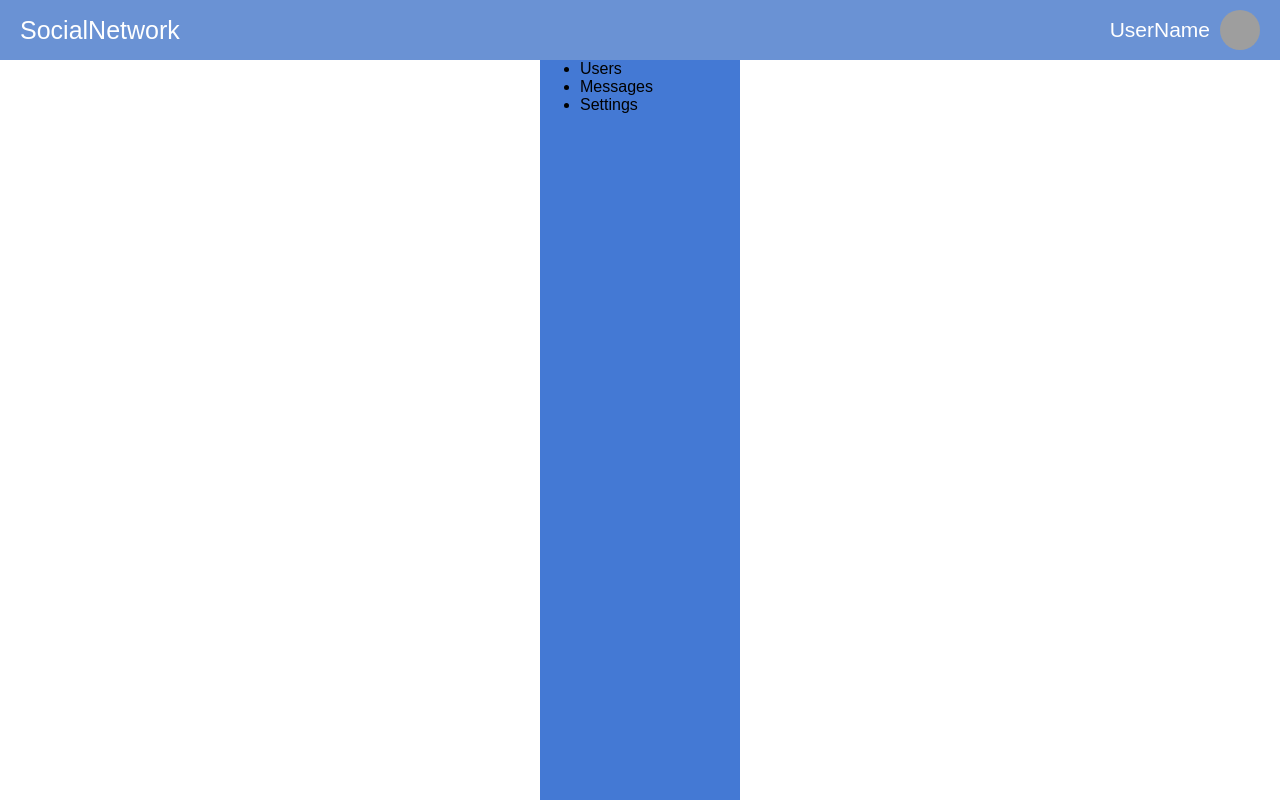
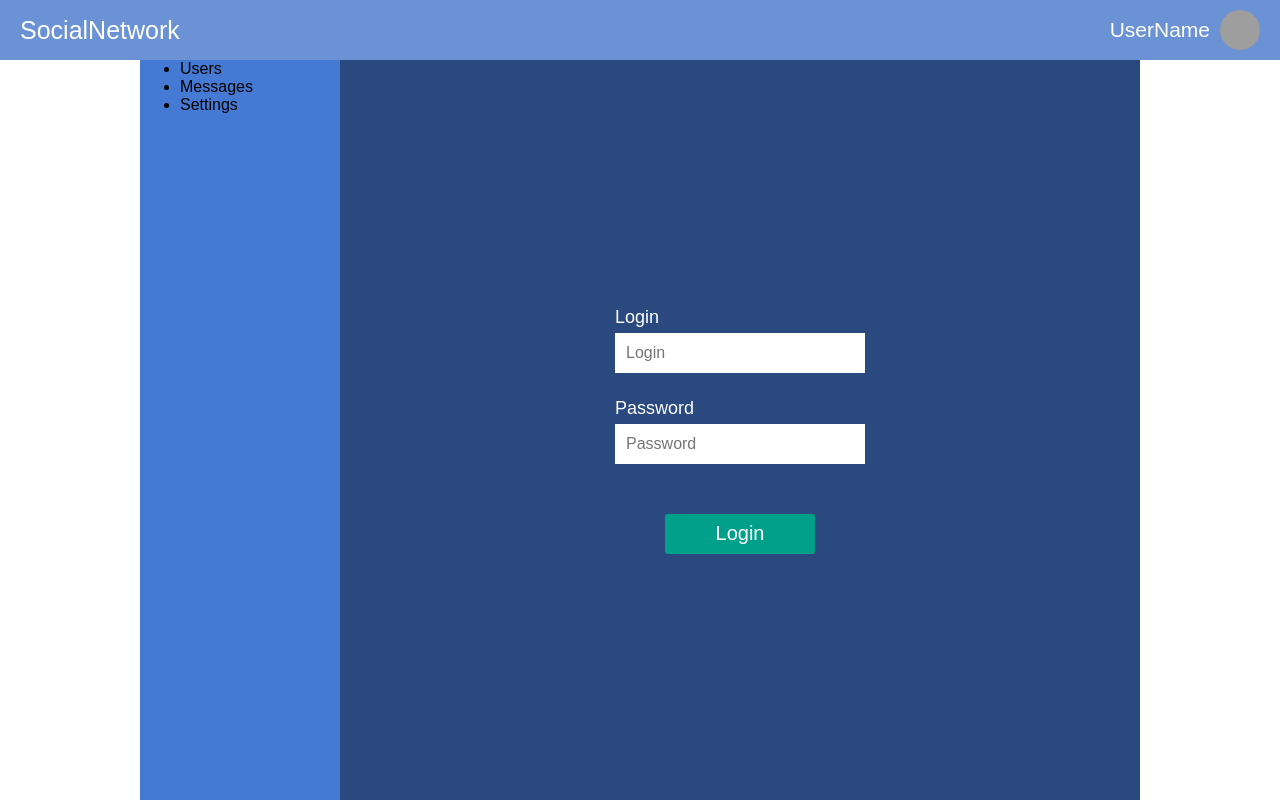
Before and after one commit to Arumyan/social-network, a React (Create React App) app: page /Login in a window 1280 px wide. Built offline with nearby package versions, Linux system fonts and the light colour scheme; grey boxes are pictures that could not be loaded.

Commit message:
add ui login

```diff
--- a/package.json
+++ b/package.json
@@ -35,5 +35,8 @@
       "last 1 firefox version",
       "last 1 safari version"
     ]
+  },
+  "devDependencies": {
+    "prettier": "^1.19.1"
   }
 }
--- a/src/App.js
+++ b/src/App.js
@@ -3,36 +3,43 @@ import './App.scss';
 
 import UsersList from './components/UsersList/UsersList';
 import Profile from './components/Profile/Profile';
+import Login from './components/Login/Login';
 
 import { Switch, Route } from 'react-router-dom';
 
 const App = () => {
   return (
     <div className='App'>
-      <header className="Header">
-        <div className="Logo">SocialNetwork</div>
-        <div className="User">
-          <span className="UserName">UserName</span>
-          <div className="Avatar">
-            <img src="https://specenergo.ru/sites/default/files/styles/mt_testimonial_image/public/2016-11/testimonial-4.jpg?itok=a7UblV6p" alt="Avatar"/>
+      <header className='Header'>
+        <div className='Logo'>SocialNetwork</div>
+        <div className='User'>
+          <span className='UserName'>UserName</span>
+          <div className='Avatar'>
+            <img
+              src='https://specenergo.ru/sites/default/files/styles/mt_testimonial_image/public/2016-11/testimonial-4.jpg?itok=a7UblV6p'
+              alt='Avatar'
+            />
           </div>
         </div>
       </header>
-      <div className="Content">
-        <nav className="Nav">
+      <div className='Content'>
+        <nav className='Nav'>
           <ul>
             <li>Users</li>
             <li>Messages</li>
             <li>Settings</li>
           </ul>
         </nav>
-        <main className="MainContent">
+        <main className='MainContent'>
           <Switch>
             <Route path='/' exact>
               <UsersList />
             </Route>
             <Route path='/profile/:userId'>
               <Profile />
+            </Route>
+            <Route path='/Login' exact>
+              <Login />
             </Route>
           </Switch>
         </main>
--- a/src/App.scss
+++ b/src/App.scss
@@ -43,6 +43,7 @@
 
   .Content {
     max-width: 1000px;
+    width: 100%;
     margin: 0 auto;
     flex: 1 1 auto;
     display: flex;
--- /dev/null
+++ b/src/components/Login/Login.js
@@ -0,0 +1,27 @@
+import React, {Component} from 'react'
+import classes from './Login.module.scss'
+
+class Login extends Component {
+  render() {
+    return (
+      <div className={classes.Login}>
+        <form className={classes.Form}>
+          <div className={classes.FormItem}>
+            <label htmlFor="">Login</label>
+            <input type="text" placeholder="Login"/>
+          </div>
+          <div className={classes.FormItem}>
+            <label htmlFor="">Password</label>
+            <input type="text" placeholder="Password"/>
+          </div>
+
+          <div className={classes.FormItemButton}>
+            <button>Login</button>
+          </div>
+        </form>
+      </div>
+    )
+  }
+}
+
+export default Login
--- /dev/null
+++ b/src/components/Login/Login.module.scss
@@ -0,0 +1,60 @@
+.Login {
+  flex: 1 1 auto;
+  height: 100%;
+  display: flex;
+  flex-direction: column;
+  justify-content: center;
+
+  .Form {
+    max-width: 250px;
+    width: 100%;
+    margin: 0 auto;
+
+    .FormItem {
+      margin: 25px 0 0;
+
+      &:first-child {
+        margin-top: 0;
+      }
+
+      label {
+        font-size: 18px;
+        color: #fff;
+        display: block;
+        margin-bottom: 5px;
+      }
+
+      input {
+        width: 100%;
+        border: 1px solid #fff;
+        height: 40px;
+        font-size: 16px;
+        padding: 0 10px;
+        box-sizing: border-box;
+      }
+    }
+
+    .FormItemButton {
+      margin: 50px 0 0;
+      text-align: center;
+
+      button {
+        border: none;
+        height: 40px;
+        min-width: 150px;
+        color: #fff;
+        background-color: #00a08a;
+        box-sizing: border-box;
+        padding: 5px 15px;
+        font-size: 20px;
+        border-radius: 3px;
+        transition: background 0.1s;
+        cursor: pointer;
+
+        &:hover {
+          background-color: darken(#00a08a, 10%);
+        }
+      }
+    }
+  }
+}
--- a/src/components/UsersList/UserListItem/UserListItem.module.scss
+++ b/src/components/UsersList/UserListItem/UserListItem.module.scss
@@ -19,4 +19,8 @@
       object-fit: cover;
     }
   }
+
+  button {
+    margin-left: auto;
+  }
 }
--- a/src/index.scss
+++ b/src/index.scss
@@ -1,5 +1,7 @@
 // https://colorscheme.ru/#3H11Tw0w0w0w0
 // #1049A9	#29497F	#052C6E	#4479D4	#6A92D4
+// #00A08A	#1E786C	#00685A	#34D0BA	#5DD0C0
+// #FFA400	#BF8C30	#A66B00	#FFBB40	#FFCD73
 
 * {
   margin: 0;
```
Also changed, not shown: 1 other file (tests, documents, lock files or other folders). Lines whose indentation alone changed are shown as unchanged.
